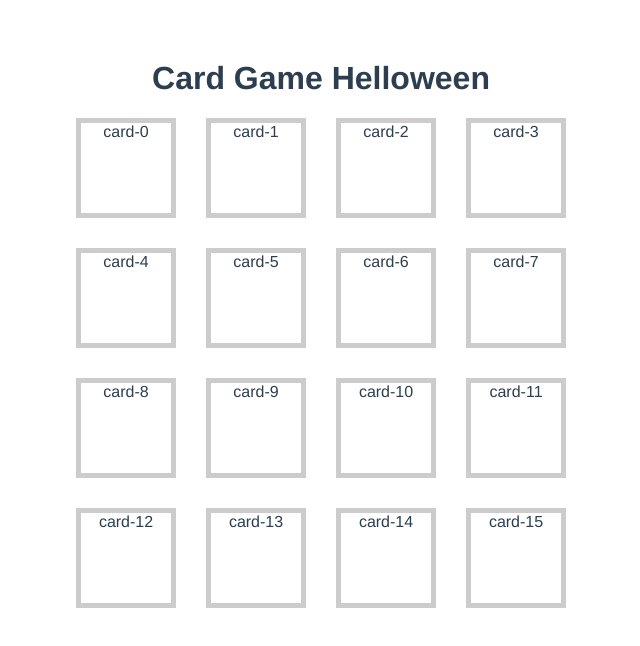
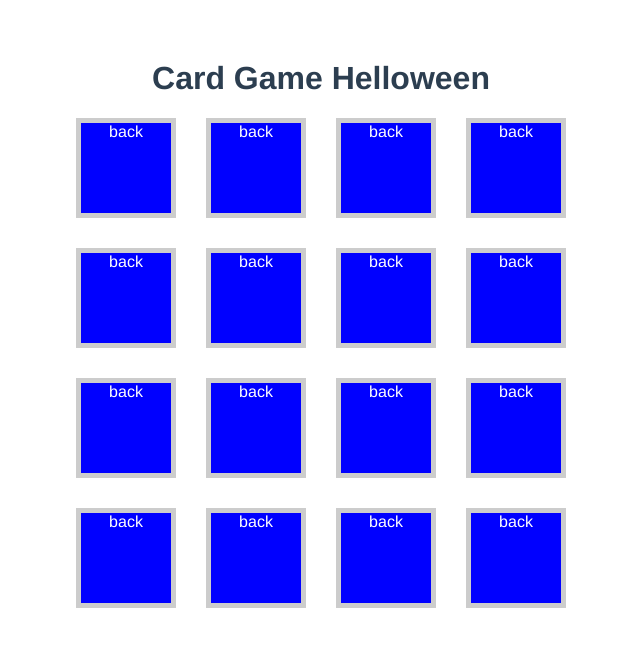
Before and after one commit to CezzMartins/helloween-card-game, a Vue app: page / in a window 1280 px wide. Shown: the top 646 px of the page, without its empty margins (319-959 px from the left). Built offline with nearby package versions, Linux system fonts and the light colour scheme.

Commit message:
created: flip cards function

```diff
--- a/src/App.vue
+++ b/src/App.vue
@@ -1,12 +1,17 @@
 <template>
   <h1>Card Game Helloween</h1>
   <section class="game-board">
-    <Card v-for="(card, index) in cardList" :value="`card-${index}`" :key="index"/>
+    <Card v-for="(card, index) in cardList"
+          :key="index" :value="card.value"
+          :visible="card.visible"
+          :position="card.position"
+          @select-card="flipCard"/>
   </section>
 </template>
 
 <script>
 import Card from '@/components/Card.vue';
+import { ref } from '@vue/reactivity';
 
 export default {
   name: 'App',
@@ -14,13 +19,21 @@
     Card
   },
   setup(){
-    const cardList = []
+    const cardList = ref([])
 
     for (let i = 0; i < 16; i++){
-      cardList.push(i)
+      cardList.value.push({
+        value: i,
+        visible: false,
+        position: i,
+      })
+    }
+
+    const flipCard = (payload) => {
+      cardList.value[payload.position].visible = true
     }
     return{
-      cardList
+      cardList, flipCard
     }
   }
 }
@@ -35,9 +48,7 @@
   color: #2c3e50;
   margin-top: 60px;
 }
-.card{
-  border: 5px solid #ccc;
-}
+
 
 .game-board{
   display: grid;
--- a/src/components/Card.vue
+++ b/src/components/Card.vue
@@ -1,6 +1,11 @@
 <template>
-    <div class="card">
-        {{ value }}
+    <div class="card" @click="selectCard">
+        <div v-if="visible" class="card-face is-front">
+            {{ value }}
+        </div>
+        <div v-else class="card-face is-back">
+            back
+        </div>
     </div>
 </template>
 
@@ -10,12 +15,44 @@
             value: {
                 type: Number,
                 required: true,
+            },
+            visible:{
+                type: Boolean,
+                default: false,
+            },
+            position:{
+                type: Number,
+                required: true
+            }
+        },
+        setup(props, context){
+            const selectCard = () => {
+                context.emit('select-card', { position: props.position })
+            }
+            return{
+                selectCard
             }
         }
-
     }
 </script>
 
-<style lang="scss" scoped>
+<style lang="css" scoped>
+.card{
+  border: 5px solid #ccc;
+  position: relative;
+}
+.card-face{
+    width: 100%;
+    height: 100%;
+    position: absolute;
 
+}
+.card-face.is-front{
+    background-color: red;
+    color: white;
+}
+.card-face.is-back{
+    background-color: blue;
+    color: white;
+}
 </style>
```
